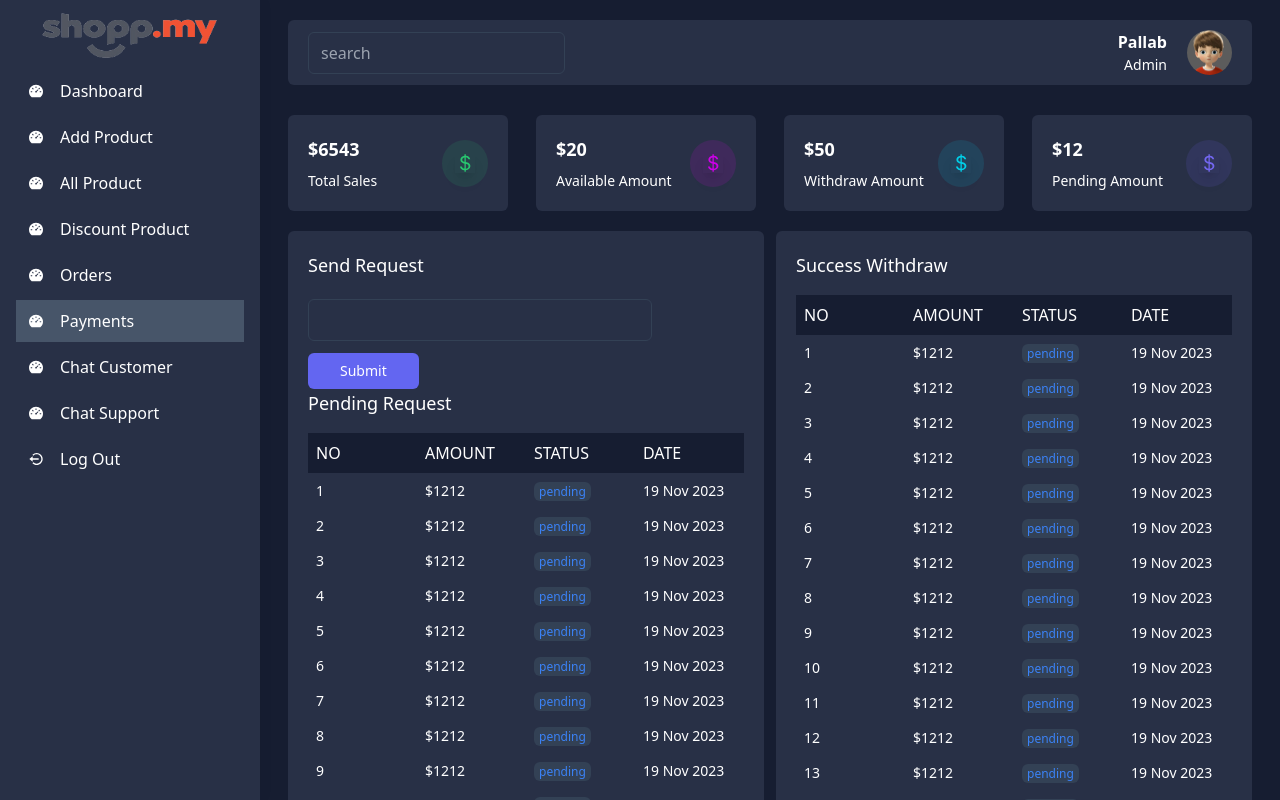
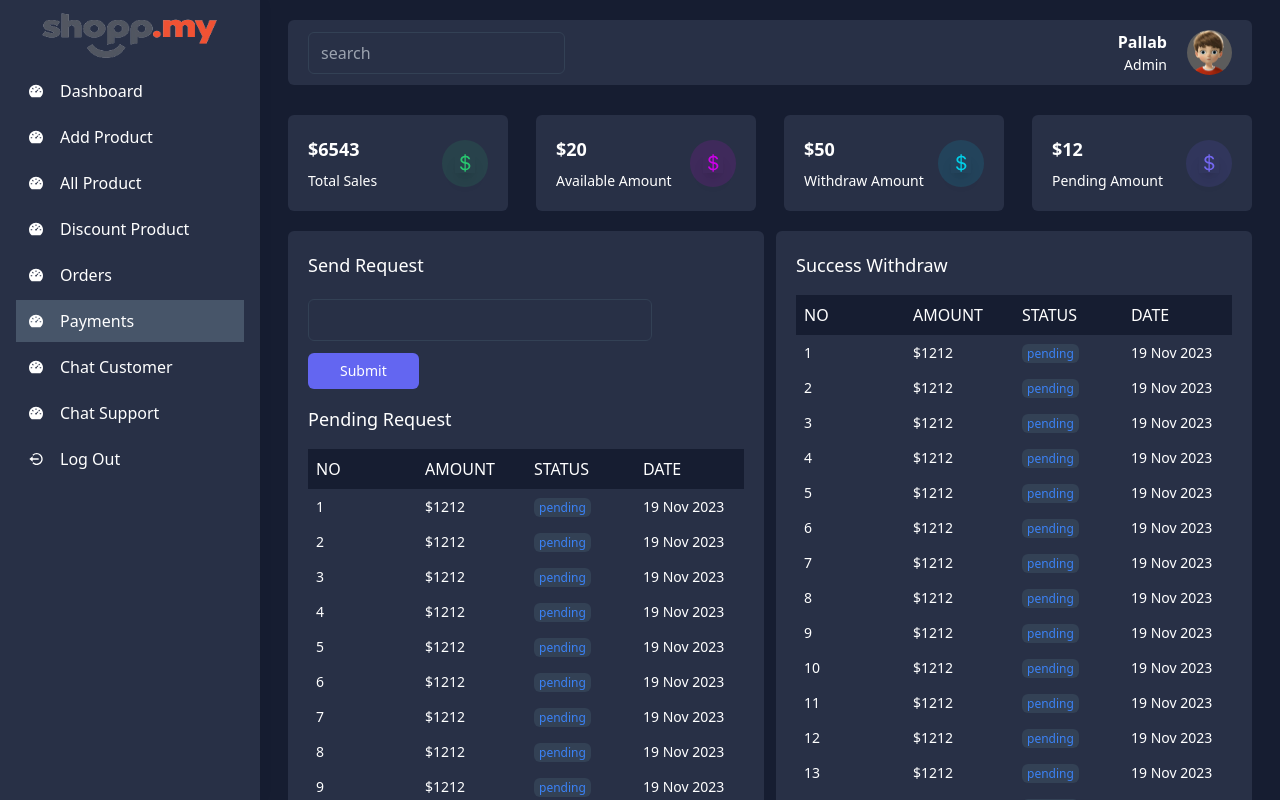
Before and after one commit to pallabroy2234/mern-Ecommerce-backend-v1, a React (Vite) app in the folder dashboard/: page /seller/dashboard/payments in a window 1280 px wide. Shown: the top 800 px of the page. Built offline with nearby package versions, Linux system fonts and the light colour scheme.

Commit message:
seller payment request page design finished

```diff
--- a/dashboard/src/views/seller/Payments.jsx
+++ b/dashboard/src/views/seller/Payments.jsx
@@ -77,7 +77,7 @@ const Payments = () => {
             </div>
 
         {/* send Request and success withdraw  */}
-            <div className="w-full grid grid-cols-1 md:grid-cols-2 gap-3 pb-4">
+            <div className="w-full grid grid-cols-1 lg:grid-cols-2 gap-3 pb-4">
 
                 <div className="bg-secondary text-white rounded-md p-5">
                     <h2 className="text-lg">Send Request</h2>
@@ -94,7 +94,7 @@ const Payments = () => {
 
                     {/* pending request   */}
                     <div>
-                        <h2 className="text-lg pb-4 text-white">Pending Request</h2>
+                        <h2 className="text-lg pb-4 text-white pt-4">Pending Request</h2>
                         <div className="w-full overflow-x-auto text-white">
                             <div className="flex bg-[#161d31] uppercase min-w-[340px]">
                                 <div className="w-[25%] p-2 text-white">No</div>
```
